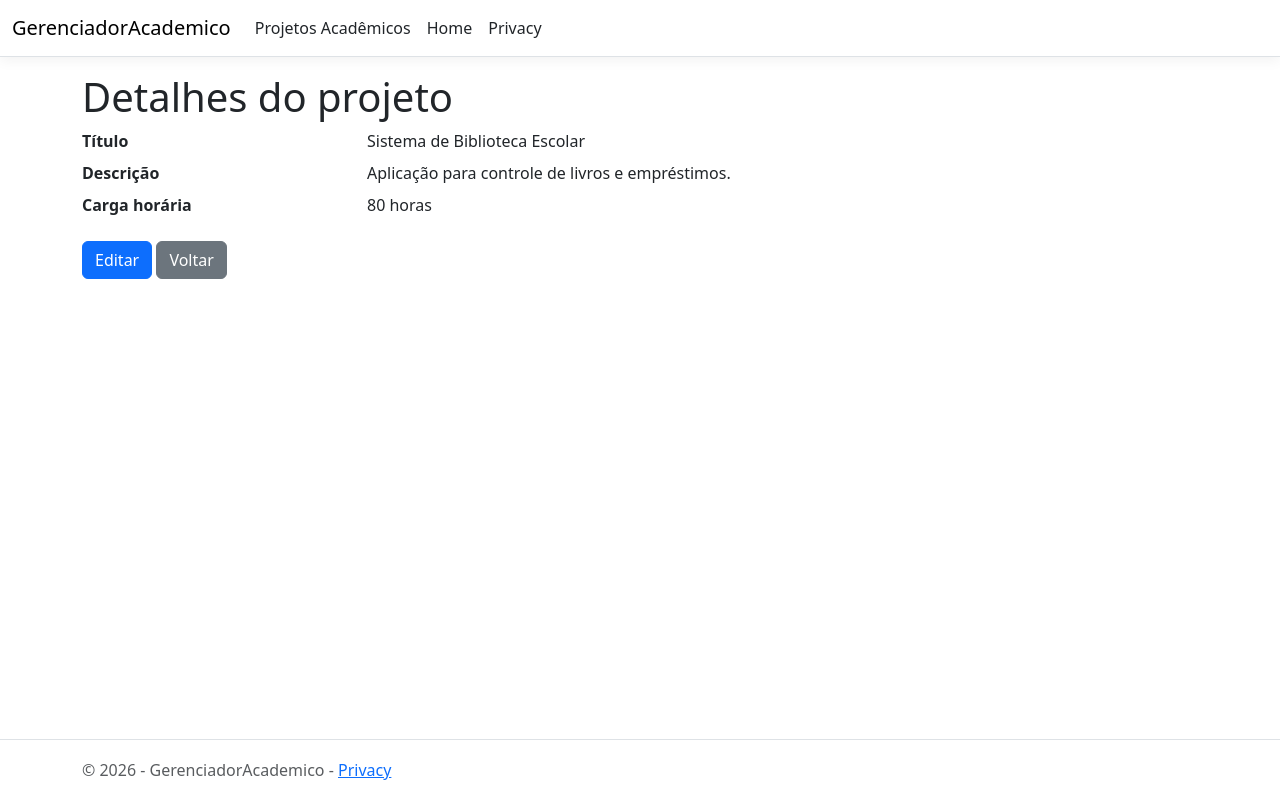
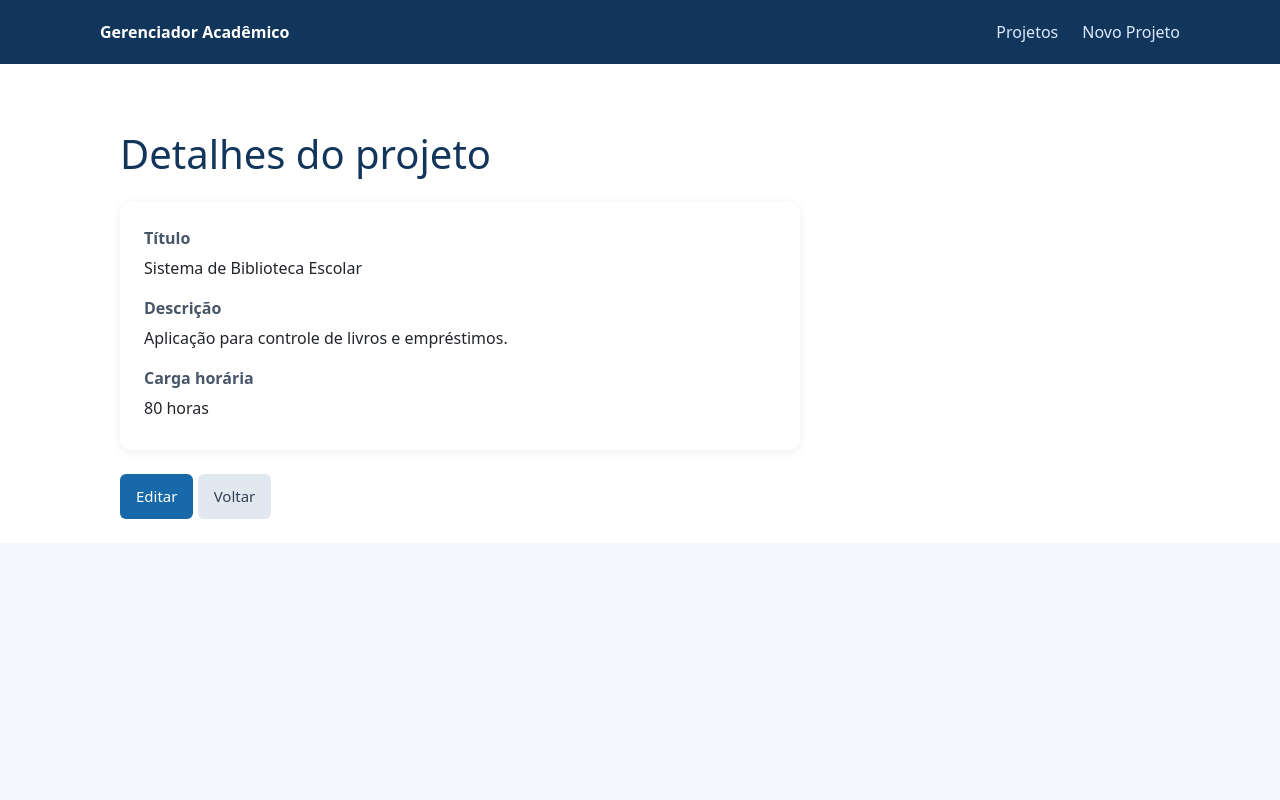
Before and after one commit to FernandoJose19/GerenciadorAcademico, an ASP.NET Core app: page /Projetos/Detalhes/1 in a window 1280 px wide. Run offline with ASP.NET Core 8, Linux system fonts and the light colour scheme; style sheets or scripts are compiled from the project's sources.

Commit message:
GerenciadorAcademico2

```diff
--- a/GerenciadorAcademico/Program.cs
+++ b/GerenciadorAcademico/Program.cs
@@ -32,7 +32,7 @@ namespace GerenciadorAcademico
             app.MapStaticAssets();
             app.MapControllerRoute(
                 name: "default",
-                pattern: "{controller=Home}/{action=index}/{id?}")
+                pattern: "{controller=Projetos}/{action=index}/{id?}")
                 .WithStaticAssets();
 
             app.Run();
--- a/GerenciadorAcademico/Views/Projetos/Detalhes.cshtml
+++ b/GerenciadorAcademico/Views/Projetos/Detalhes.cshtml
@@ -6,16 +6,16 @@
 
 <h1>Detalhes do projeto</h1>
 
-<dl class="row">
-    <dt class="col-sm-3">Título</dt>
-    <dd class="col-sm-9">@Model.Titulo</dd>
+<dl class="details">
+    <dt>Título</dt>
+    <dd>@Model.Titulo</dd>
 
-    <dt class="col-sm-3">Descrição</dt>
-    <dd class="col-sm-9">@Model.Descricao</dd>
+    <dt>Descrição</dt>
+    <dd>@Model.Descricao</dd>
 
-    <dt class="col-sm-3">Carga horária</dt>
-    <dd class="col-sm-9">@Model.CargaHoraria horas</dd>
+    <dt>Carga horária</dt>
+    <dd>@Model.CargaHoraria horas</dd>
 </dl>
 
-<a asp-action="Editar" asp-route-id="@Model.Id" class="btn btn-primary">Editar</a>
-<a asp-action="Index" class="btn btn-secondary">Voltar</a>
+<a asp-action="Editar" asp-route-id="@Model.Id" class="button">Editar</a>
+<a asp-action="Index" class="button secondary">Voltar</a>
--- a/GerenciadorAcademico/Views/Shared/_Layout.cshtml
+++ b/GerenciadorAcademico/Views/Shared/_Layout.cshtml
@@ -1,53 +1,47 @@
 <!DOCTYPE html>
-<html lang="en">
+<html lang="pt-br">
 <head>
     <meta charset="utf-8" />
     <meta name="viewport" content="width=device-width, initial-scale=1.0" />
-    <title>@ViewData["Title"] - GerenciadorAcademico</title>
-    <script type="importmap"></script>
-    <link rel="stylesheet" href="~/lib/bootstrap/dist/css/bootstrap.min.css" />
-    <link rel="stylesheet" href="~/css/site.css" asp-append-version="true" />
-    <link rel="stylesheet" href="~/GerenciadorAcademico.styles.css" asp-append-version="true" />
+
+    <title>@ViewData["Title"] - Gerenciador Acadêmico</title>
+
+    <!-- Bootstrap -->
+    <link rel="stylesheet"
+          href="https://cdn.jsdelivr.net/npm/bootstrap@5.3.3/dist/css/bootstrap.min.css" />
+
+    <!-- CSS do projeto -->
+    <link rel="stylesheet"
+          href="~/css/site.css"
+          asp-append-version="true" />
 </head>
+
 <body>
     <header>
-        <nav class="navbar navbar-expand-sm navbar-toggleable-sm navbar-light bg-white border-bottom box-shadow mb-3">
-            <div class="container-fluid">
-                <a class="navbar-brand" asp-area="" asp-controller="Home" asp-action="Index">GerenciadorAcademico</a>
-                <button class="navbar-toggler" type="button" data-bs-toggle="collapse" data-bs-target=".navbar-collapse" aria-controls="navbarSupportedContent"
-                        aria-expanded="false" aria-label="Toggle navigation">
-                    <span class="navbar-toggler-icon"></span>
-                </button>
-                <div class="navbar-collapse collapse d-sm-inline-flex justify-content-between">
-                    <ul class="navbar-nav flex-grow-1">
-                        <li class="nav-item">
-                            <a class="nav-link text-dark" asp-area="" asp-controller="Projetos" asp-action="Index">Projetos Acadêmicos</a>
-                        </li>
-                        <li class="nav-item">
-                            <a class="nav-link text-dark" asp-area="" asp-controller="Home" asp-action="Index">Home</a>
-                        </li>
-                        <li class="nav-item">
-                            <a class="nav-link text-dark" asp-area="" asp-controller="Home" asp-action="Privacy">Privacy</a>
-                        </li>
-                    </ul>
-                </div>
-            </div>
+        <nav class="nav">
+            <a class="brand"
+               asp-controller="Projetos"
+               asp-action="Index">
+                Gerenciador Acadêmico
+            </a>
+
+            <a asp-controller="Projetos"
+               asp-action="Index">
+                Projetos
+            </a>
+
+            <a asp-controller="Projetos"
+               asp-action="Cadastrar">
+                Novo Projeto
+            </a>
         </nav>
     </header>
-    <div class="container">
-        <main role="main" class="pb-3">
-            @RenderBody()
-        </main>
-    </div>
 
-    <footer class="border-top footer text-muted">
-        <div class="container">
-            &copy; 2026 - GerenciadorAcademico - <a asp-area="" asp-controller="Home" asp-action="Privacy">Privacy</a>
-        </div>
-    </footer>
-    <script src="~/lib/jquery/dist/jquery.min.js"></script>
-    <script src="~/lib/bootstrap/dist/js/bootstrap.bundle.min.js"></script>
-    <script src="~/js/site.js" asp-append-version="true"></script>
+    <main class="container py-4">
+        @RenderBody()
+    </main>
+
+    <!-- Scripts de validação das Views -->
     @await RenderSectionAsync("Scripts", required: false)
 </body>
 </html>
--- a/GerenciadorAcademico/wwwroot/css/site.css
+++ b/GerenciadorAcademico/wwwroot/css/site.css
@@ -1,31 +1,193 @@
-html {
-  font-size: 14px;
+
+:root {
+    font-family: Segoe UI,Arial,sans-serif;
+    color: #1f2937;
+    background: #f4f7fb
 }
 
-@media (min-width: 768px) {
-  html {
-    font-size: 16px;
-  }
-}
-
-.btn:focus, .btn:active:focus, .btn-link.nav-link:focus, .form-control:focus, .form-check-input:focus {
-  box-shadow: 0 0 0 0.1rem white, 0 0 0 0.25rem #258cfb;
-}
-
-html {
-  position: relative;
-  min-height: 100%;
+* {
+    box-sizing: border-box
 }
 
 body {
-  margin-bottom: 60px;
+    margin: 0
 }
 
-.form-floating > .form-control-plaintext::placeholder, .form-floating > .form-control::placeholder {
-  color: var(--bs-secondary-color);
-  text-align: end;
+.nav {
+    height: 64px;
+    background: #12355b;
+    display: flex;
+    align-items: center;
+    gap: 24px;
+    padding: 0 max(20px,calc((100% - 1080px)/2));
+    color: #fff
 }
 
-.form-floating > .form-control-plaintext:focus::placeholder, .form-floating > .form-control:focus::placeholder {
-  text-align: start;
+    .nav a {
+        color: #dbeafe;
+        text-decoration: none
+    }
+
+    .nav .brand {
+        font-weight: 700;
+        color: #fff;
+        margin-right: auto
+    }
+
+.container {
+    max-width: 1080px;
+    margin: 42px auto;
+    padding: 0 20px
 }
+
+h1 {
+    color: #12355b;
+    margin-bottom: 8px
+}
+
+.intro, .page-heading p {
+    color: #64748b
+}
+
+.page-heading {
+    display: flex;
+    justify-content: space-between;
+    align-items: center;
+    gap: 20px;
+    margin-bottom: 24px
+}
+
+.button {
+    display: inline-block;
+    background: #1769aa;
+    color: white;
+    border: 0;
+    border-radius: 6px;
+    padding: 11px 16px;
+    text-decoration: none;
+    cursor: pointer;
+    font-size: 15px
+}
+
+    .button.secondary {
+        background: #e2e8f0;
+        color: #334155
+    }
+
+    .button.danger {
+        background: #b42318
+    }
+
+.table-wrap, .form-card, .details, .empty {
+    background: #fff;
+    border-radius: 10px;
+    box-shadow: 0 2px 10px #0f172a12
+}
+
+.table-wrap {
+    overflow: auto
+}
+
+table {
+    width: 100%;
+    border-collapse: collapse
+}
+
+th, td {
+    text-align: left;
+    padding: 16px;
+    border-bottom: 1px solid #e5e7eb
+}
+
+th {
+    background: #eff6ff;
+    color: #12355b
+}
+
+.muted {
+    color: #64748b;
+    font-size: 14px
+}
+
+.actions {
+    white-space: nowrap
+}
+
+    .actions a {
+        margin-right: 12px;
+        color: #1769aa;
+        text-decoration: none
+    }
+
+    .actions .danger-link {
+        color: #b42318
+    }
+
+.form-card {
+    max-width: 680px;
+    padding: 24px;
+    display: grid;
+    gap: 8px
+}
+
+.input {
+    width: 100%;
+    padding: 11px;
+    border: 1px solid #cbd5e1;
+    border-radius: 5px;
+    font: inherit;
+    margin-bottom: 8px
+}
+
+.form-actions {
+    display: flex;
+    gap: 10px;
+    margin-top: 12px
+}
+
+.validation {
+    color: #b42318;
+    font-size: 14px
+}
+
+.alert {
+    padding: 14px;
+    border-radius: 6px;
+    margin: 20px 0
+}
+
+.success {
+    background: #dcfce7;
+    color: #166534
+}
+
+.warning {
+    background: #fef3c7;
+    color: #92400e
+}
+
+.details {
+    padding: 24px;
+    max-width: 680px;
+    margin: 24px 0
+}
+
+dt {
+    font-weight: 700;
+    color: #475569;
+    margin-top: 16px
+}
+
+    dt:first-child {
+        margin-top: 0
+    }
+
+dd {
+    margin: 6px 0
+}
+
+.empty {
+    padding: 30px;
+    text-align: center;
+    color: #64748b
+}
```
Also changed, not shown: GerenciadorAcademico/Views/Projetos/Editar.cshtml (+18 -16 lines), GerenciadorAcademico/Views/Projetos/Excluir.cshtml (+4 -4 lines), GerenciadorAcademico/Views/Projetos/Index.cshtml (+15 -11 lines).
